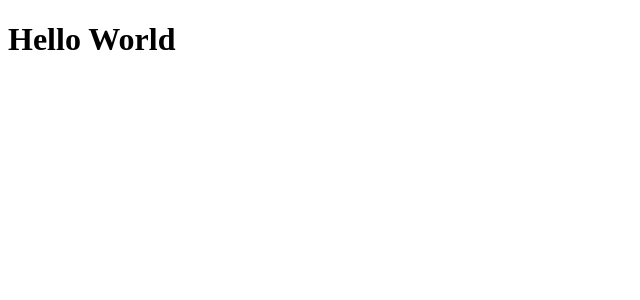
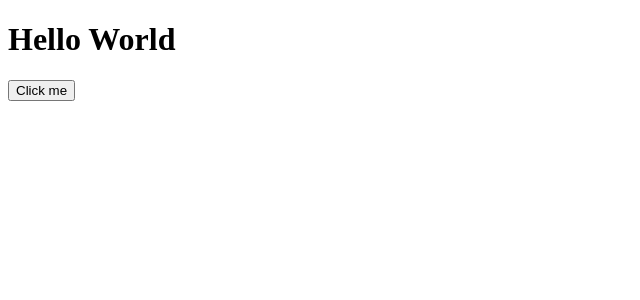
Before and after one commit to xfvelocity/plot-ponder, a React (Vite) app: page / in a window 1280 px wide. Shown: the top 300 px of the page, without its empty margins (0-640 px from the left). Built offline with nearby package versions, Linux system fonts and the light colour scheme.

Commit message:
adding button

```diff
--- a/src/App.tsx
+++ b/src/App.tsx
@@ -1,7 +1,11 @@
+// ** Components **
+import PPButton from "./components/button/PPButton";
+
 const App = () => {
   return (
     <div>
       <h1>Hello World</h1>
+      <PPButton text="Click me" />
     </div>
   );
 };
--- /dev/null
+++ b/src/components/button/PPButton.tsx
@@ -0,0 +1,9 @@
+interface Props {
+  text: string;
+}
+
+const PPButton = ({ text }: Props) => {
+  return <button>{text}</button>;
+};
+
+export default PPButton;
```
